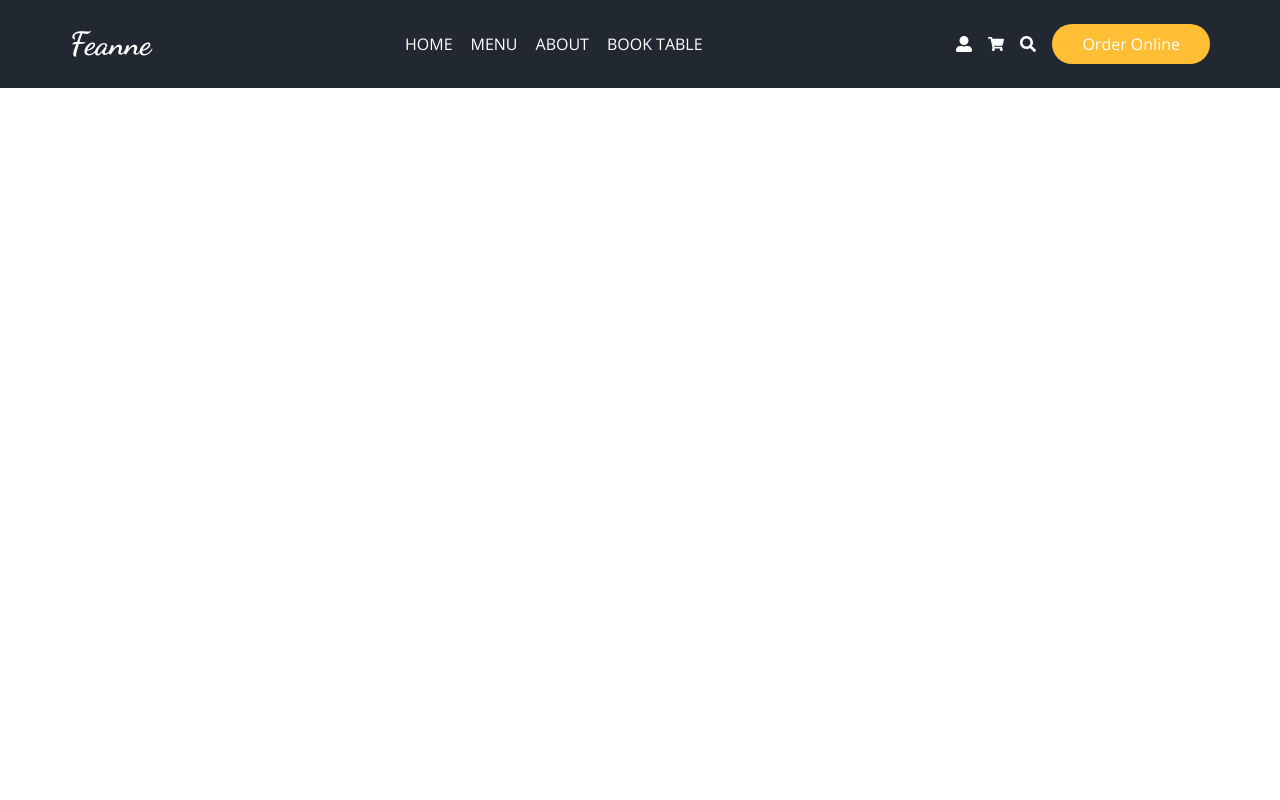
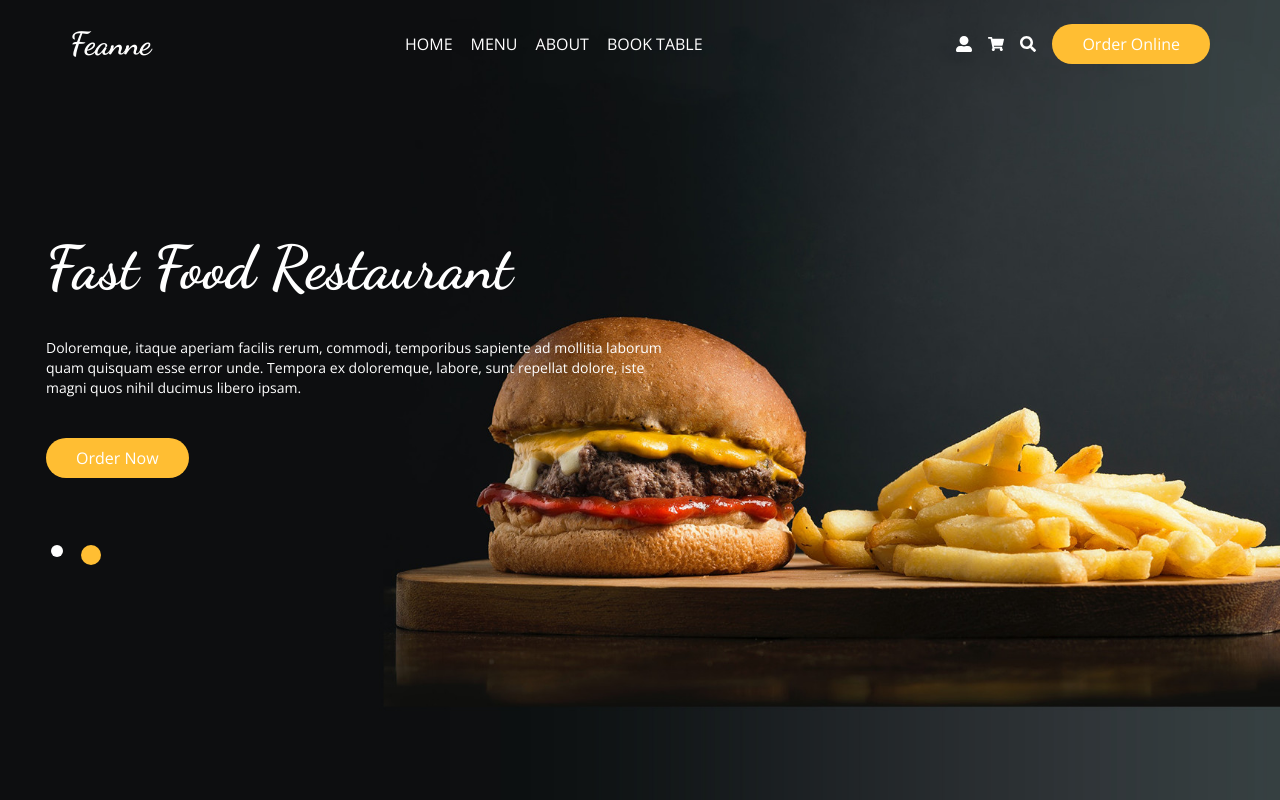
Before and after one commit to hilalozyurtt/food-ordering-next, a Next.js app: page / in a window 1280 px wide. Built offline with nearby package versions, Linux system fonts and the light colour scheme.

Commit message:
Slider yapıldı.

```diff
--- /dev/null
+++ b/components/Carousel.jsx
@@ -0,0 +1,64 @@
+import Image from "next/image";
+import React from "react";
+import Title from "./ui/Title";
+import Slider from "react-slick";
+
+const Carousel = () => {
+
+  const settings = {
+    dots: true,
+    infinite: true,
+    speed: 500,
+    slidesToShow: 1,
+    slidesToScroll: 1,
+    arrows: false,
+    autoplay: true,
+    autoplaySpeed: 3000,
+    appenDots: (dots) => (
+        <div>
+          <ul className="m-0">{dots}</ul>
+        </div>
+      ),
+      customPaging: (i) => (
+        <div className="w-[12px] h-[12px] bg-white rounded-full mt-10"></div>
+      ),
+  }
+
+  return (
+    <div className="h-screen w-full  mx-auto -mt-[88px] ">
+      <div className="absolute top-0 left-0 w-full h-full">
+        <div className="relative h-full w-full">
+          <Image src="/images/hero-bg.jpg" alt="" layout="fill" objectFit="cover" />
+        </div>
+      </div>
+      <Slider {...settings} >
+        <div className="m-[46px]">
+            <div className="mt-48 text-white flex flex-col items-start gap-y-10">
+                <Title addClass="text-6xl">Fast Food Restaurant</Title>
+                <p className="text-sm sm:w-2/4 w-full">
+                Doloremque, itaque aperiam facilis rerum, commodi, temporibus sapiente
+                ad mollitia laborum quam quisquam esse error unde. Tempora ex
+                doloremque, labore, sunt repellat dolore, iste magni quos nihil
+                ducimus libero ipsam.
+                </p>
+                <button className="btn-primary w-45">Order Now</button>
+            </div>
+        </div>
+        <div className="m-[46px]">
+            <div className="mt-48  text-white flex flex-col items-start gap-y-10">
+                <Title addClass="text-6xl">Fast Food Restaurant</Title>
+                <p className="text-sm sm:w-2/4 w-full">
+                Doloremque, itaque aperiam facilis rerum, commodi, temporibus sapiente
+                ad mollitia laborum quam quisquam esse error unde. Tempora ex
+                doloremque, labore, sunt repellat dolore, iste magni quos nihil
+                ducimus libero ipsam.
+                </p>
+                <button className="btn-primary w-45">Order Now</button>
+            </div>
+        </div>
+     </Slider>
+    </div>
+  );
+};
+
+export default Carousel;
--- a/components/layout/Header.jsx
+++ b/components/layout/Header.jsx
@@ -4,18 +4,21 @@ import {FaUserAlt, FaShoppingCart, FaSearch} from "react-icons/fa"
 import {GiHamburgerMenu} from "react-icons/gi"
 import {AiFillCloseCircle} from "react-icons/ai"
 import Search from '../ui/Search'
+import { useRouter } from 'next/router'
 
 const Header = () => {
   const [isSearchModal, setIsSearchModal] = useState(false)
   const [isMenuModal, setIsMenuModal] = useState(false)
 
+  const router = useRouter()
+
   return (
-    <div className='h-[5.5rem] bg-secondary'>
+    <div className={`h-[5.5rem] relative z-50 ${router.asPath === "/" ? "bg-transparent" : "bg-secondary" }`}>
       <div className='container mx-auto text-white flex justify-between items-center h-full'>
         <Logo/>
-        <nav className={`sm:static absolute top-0 left-0 grid place-content-center
-         sm:w-auto sm:h-auto w-full h-full sm:text-white text-black bg-white sm:bg-transparent
-         ${isMenuModal !== true && "sm:flex hidden"}`}>
+        <nav className={`sm:static absolute top-0 left-0 sm:w-auto sm:h-auto w-full h-screen sm:text-white text-black sm:bg-transparent bg-white sm:flex hidden  ${
+            isMenuModal === true && "!grid place-content-center"
+          }`}>
           <ul className='flex gap-x-2 sm:flex-row flex-col items-center'>
             <li className='px-[5px] py-[10px] uppercase hover:text-primary cursor-pointer'><a href=''>Home</a></li>
             <li className='px-[5px] py-[10px] uppercase hover:text-primary cursor-pointer'><a href=''>Menu</a></li>
--- a/package.json
+++ b/package.json
@@ -18,6 +18,8 @@
     "react-dom": "18.2.0",
     "react-icons": "^4.9.0",
     "react-outside-click-handler": "^1.3.0",
+    "react-slick": "^0.29.0",
+    "slick-carousel": "^1.8.1",
     "tailwindcss": "3.3.2"
   }
 }
--- a/pages/_app.js
+++ b/pages/_app.js
@@ -1,3 +1,5 @@
+import "slick-carousel/slick/slick.css";
+import "slick-carousel/slick/slick-theme.css";
 import '../styles/globals.css'
 
 //Tüm componentleri saran comp
--- a/pages/home/index.jsx
+++ b/pages/home/index.jsx
@@ -1,8 +1,11 @@
+import Carousel from '@/components/Carousel'
 import React from 'react'
 
 const Index = () => {
   return (
-    <div className= "text-red-600 font-dancing text-center text-3xl" >Home Page</div>
+    <div className="relative">
+      <Carousel/>
+    </div>
   )
 }
 
--- a/pages/index.jsx
+++ b/pages/index.jsx
@@ -1,3 +1,4 @@
+import Carousel from '@/components/Carousel'
 import Header from '@/components/layout/Header'
 import Head from 'next/head'
 import Home from './home'
@@ -11,6 +12,7 @@ export default function Index() {
         <link rel='icon' href='/favicon.ico'/>
       </Head>
       <Header/>
+      <Home/>
     </div>
   )
 }
--- a/styles/globals.css
+++ b/styles/globals.css
@@ -16,3 +16,15 @@ body {
 .btn-primary{
   @apply text-white px-[30px] py-[8px] rounded-3xl bg-primary cursor-pointer hover:opacity-70 transition-all;
 }
+
+.slick-dots{
+  @apply !flex justify-start w-full
+}
+
+.slick-dots .slick-active div{
+  @apply bg-primary !w-[20px] !h-[20px]
+}
+
+.slick-dots div{
+  @apply !m-0 !mt-4 !m-[46px]
+}
```
Also changed, not shown: public/images/hero-bg.jpg (added), 1 other file (tests, documents, lock files or other folders).
